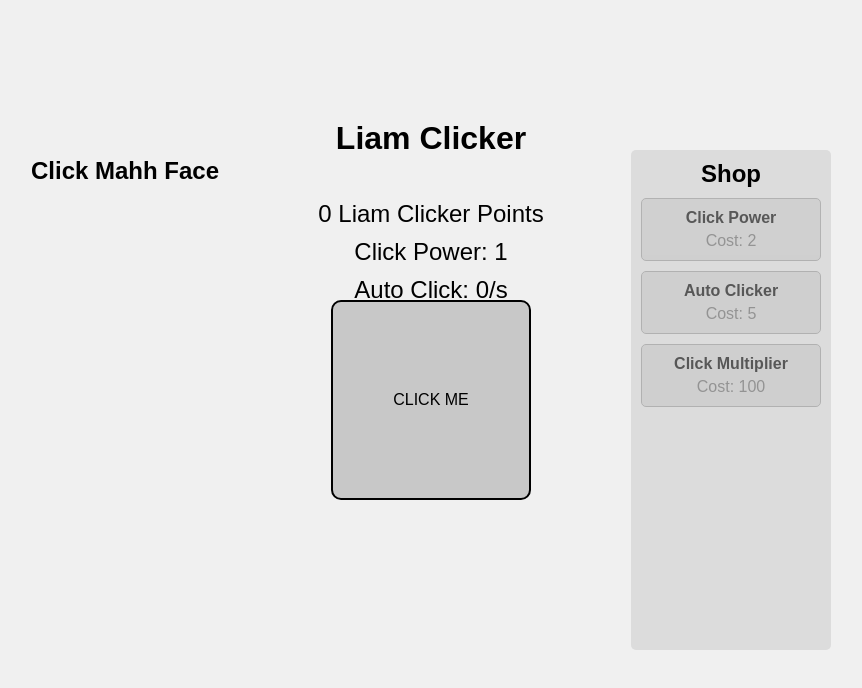
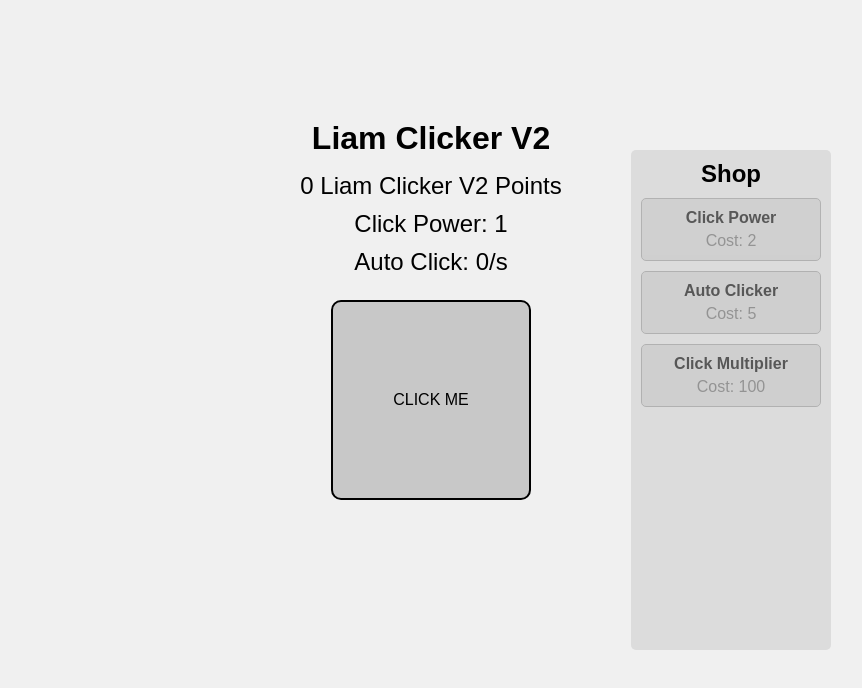
Before and after one commit to djratlif/LiamClickerV2, a plain HTML site: page index.html in a window 1280 px wide. Shown: the whole page, without its empty margins (209-1071 px from the left). Drawn offline with Linux system fonts and the light colour scheme.

Commit message:
Revert "Title adjustments"
This reverts commit 9cb78ba0a2923b8b963797d99c447cbfeecb7d2b.

```diff
--- a/game.js
+++ b/game.js
@@ -8,7 +8,7 @@ const CONFIG = {
     // Screen settings
     SCREEN_WIDTH: 800,
     SCREEN_HEIGHT: 600,
-    TITLE: "Liam Clicker",
+    TITLE: "Liam Clicker V2",
 
     // Colors
     COLORS: {
--- a/index.html
+++ b/index.html
@@ -8,8 +8,7 @@
 </head>
 <body>
     <div class="game-container">
-        <h1 class="game-title">Liam Clicker</h1>
-        <h2>Click Mahh Face</h2>
+        <h1 class="game-title">Liam Clicker V2</h1>
 
         <div class="stats-container">
             <div id="currency-display" class="stat">0 Points</div>
```
